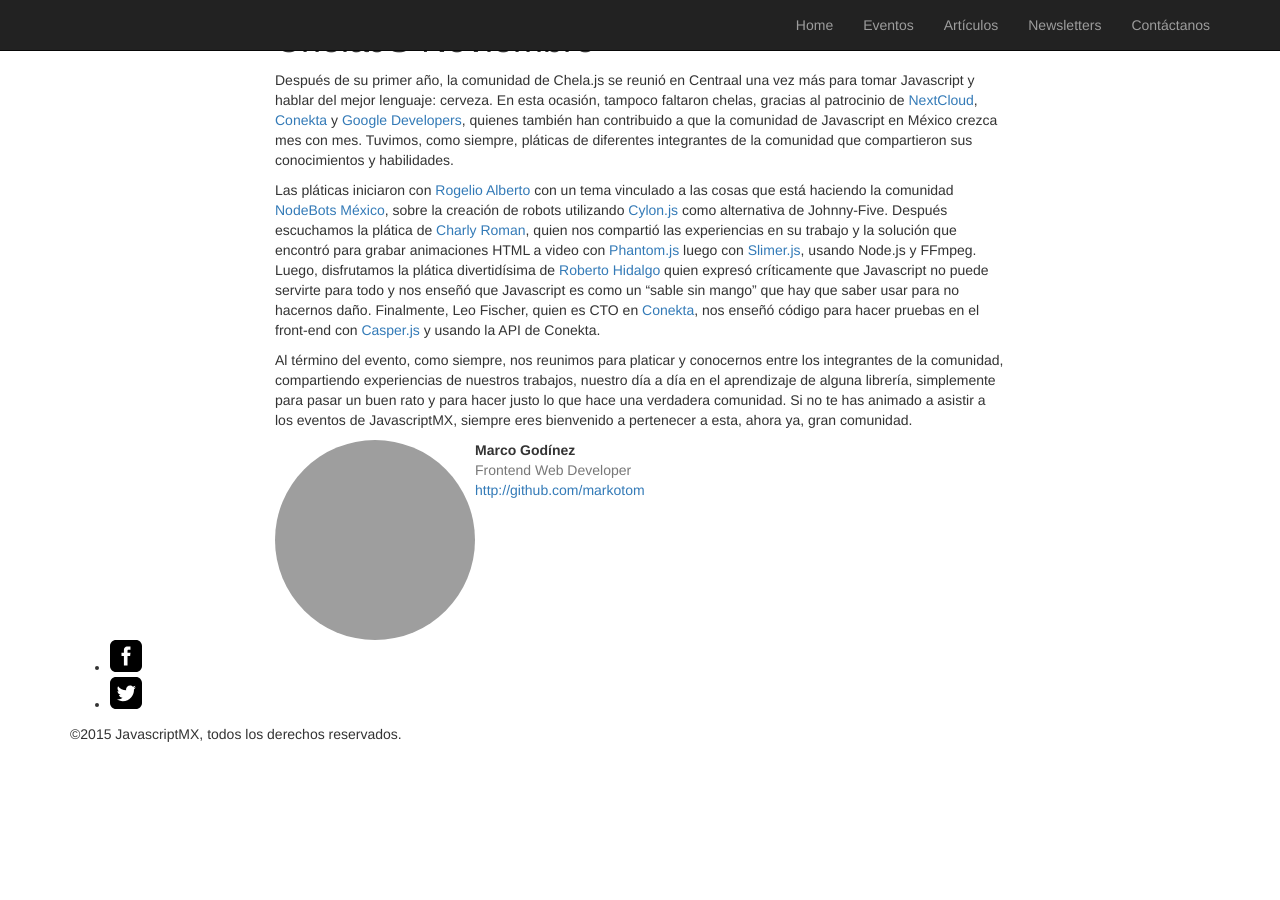
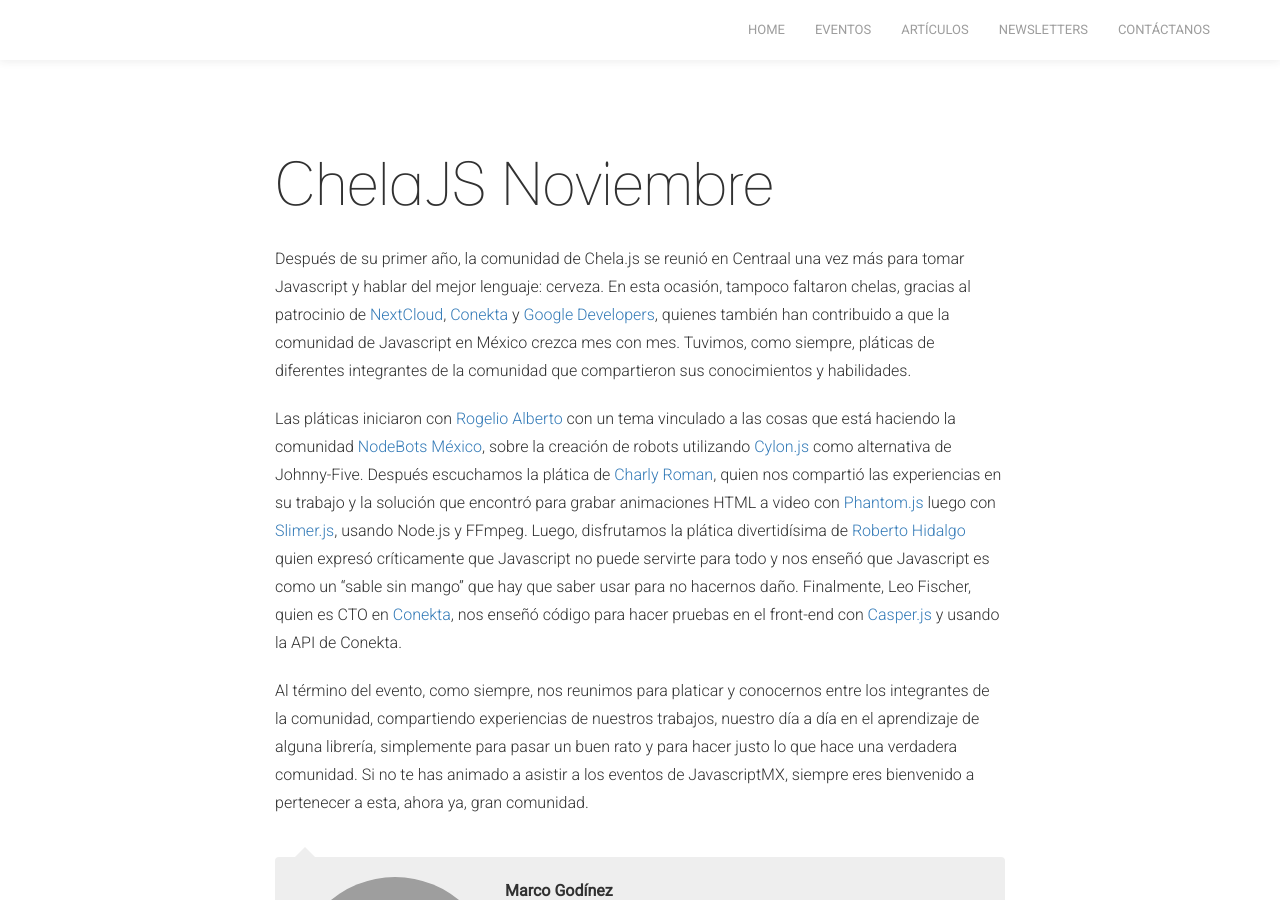
Before and after one commit to eventloop/blog, a Jekyll site: the page built from _posts/2014-11-25-chelajs-noviembre.md, in a window 1280 px wide and 900 px high. Built offline with Jekyll 4.4.1, drawn with Linux system fonts in a browser that asks for light colours; nearby versions of some CDN libraries; grey boxes are pictures that could not be loaded.

Commit message:
Rename assets

```diff
--- a/_includes/header.html
+++ b/_includes/header.html
@@ -2,25 +2,24 @@
 <html lang="en">
 <head>
   <meta charset="UTF-8">
-  <meta name="description" content="Responsive Bootstrap App Landing Page Template">
-  <meta name="keywords" content="Kane, Bootstrap, Landing page, Template, App, Mobile, Android, iOS">
-  <meta name="author" content="Mizanur Rahman">
+  <meta name="description" content="">
+  <meta name="keywords" content="Javascript, ChelaJS">
+  <meta name="author" content="Jeduan Cornejo">
   <meta name="viewport" content="width=device-width, initial-scale=1, maximum-scale=1">
 
   <title>{{page.title}}</title>
 
-  <link rel="icon" href="images/favicon.png">
-  <link rel="apple-touch-icon" href="images/favicon.png">
+  <link rel="icon" href="/blog/images/favicon.png">
+  <link rel="apple-touch-icon" href="/blog/images/favicon.png">
 
   <link rel="stylesheet" href="https://maxcdn.bootstrapcdn.com/bootstrap/3.3.4/css/bootstrap.min.css">
 
   <link href='http://fonts.googleapis.com/css?family=Roboto:100,300,100italic,400,300italic' rel='stylesheet' type='text/css'>
 
-  <link rel="stylesheet" href="stylesheets/styles.css">
-  <link rel="stylesheet" href="stylesheets/colors/yellow.css">
-
-  <link rel="stylesheet" href="stylesheets/responsive.css">
-  <link rel="stylesheet" href="stylesheets/pygment_trac.css">
+  <link rel="stylesheet" href="/blog/stylesheets/styles.css">
+  <link rel="stylesheet" href="/blog/stylesheets/colors/yellow.css">
+  <link rel="stylesheet" href="/blog/stylesheets/responsive.css">
+  <link rel="stylesheet" href="/blog/stylesheets/pygment_trac.css">
 </head>
 <body>
   <div class="navbar navbar-inverse bs-docs-nav navbar-fixed-top sticky-navigation">
```
